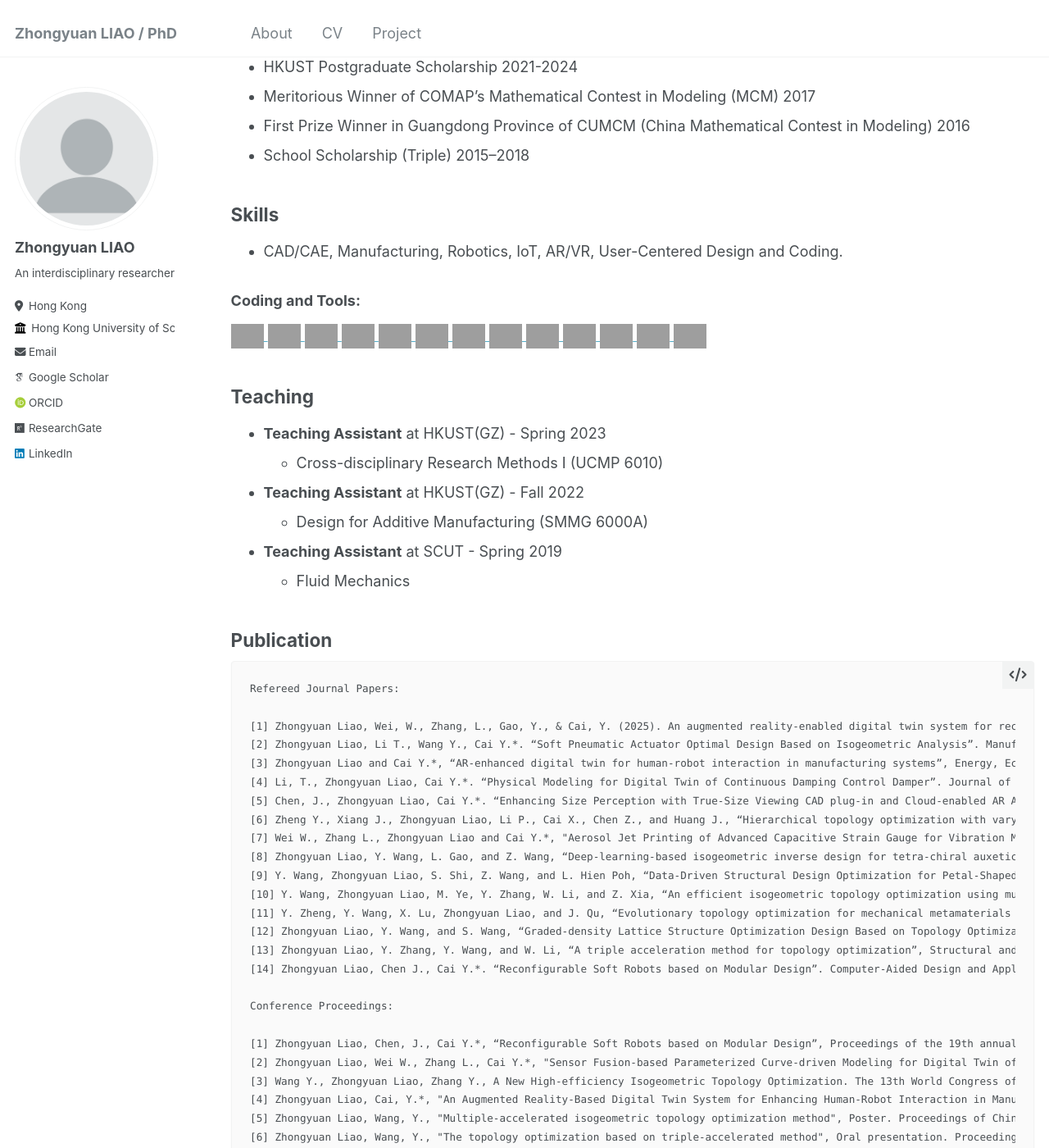
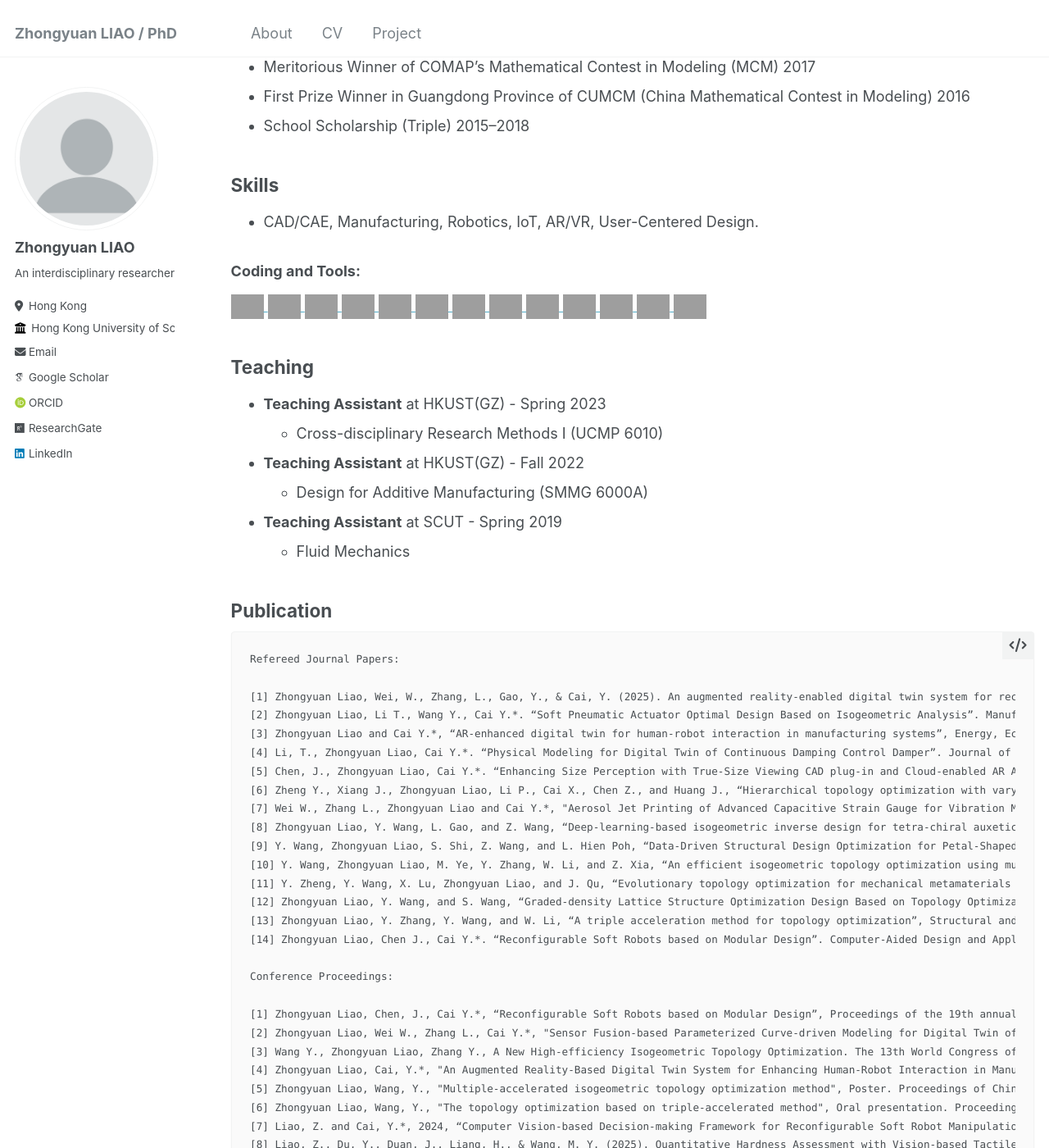
Before and after one commit to yuanzero/yuanzero.github.io, a Jekyll site: the page built from _pages/cv.md, in a window 1280 px wide and 1400 px high, scrolled down 2086 px, cut to the strip 0-1400 px from the top of the window. Shown: the whole strip at 82% size. Built offline with Jekyll 4.4.1, drawn with Linux system fonts in a browser that asks for light colours; some web fonts are replaced; some of the changed text lies outside the part shown; grey boxes are pictures that could not be loaded.

Commit message:
Update cv.md

```diff
--- a/_pages/cv.md
+++ b/_pages/cv.md
@@ -29,8 +29,7 @@
 ## Professional Experience
 
 ### Hong Kong University of Science and Technology (09/2024 - now)
-- Hong Kong Center for Construction Robotics (HKCRC)
-- Postdoctoral Fellow
+- Postdoctoral Fellow in Hong Kong Center for Construction Robotics (HKCRC)
 - Supervisor: Prof. [Michael Yu WANG](https://seng.hkust.edu.hk/about/people/faculty/michael-yu-wang)
 
 ### North Carolina State University, Raleigh, USA
@@ -70,7 +69,7 @@
 - School Scholarship (Triple) 2015–2018
 
 ## Skills
-- CAD/CAE, Manufacturing, Robotics, IoT, AR/VR, User-Centered Design and Coding.
+- CAD/CAE, Manufacturing, Robotics, IoT, AR/VR, User-Centered Design.
 
 <h3 align="left">Coding and Tools:</h3>
 <p align="left">
@@ -113,7 +112,7 @@
 [1] Zhongyuan Liao, Wei, W., Zhang, L., Gao, Y., & Cai, Y. (2025). An augmented reality-enabled digital twin system for reconfigurable soft robots: Visualization, simulation and interaction. Computers in Industry, 168, 104285.
 [2] Zhongyuan Liao, Li T., Wang Y., Cai Y.*. “Soft Pneumatic Actuator Optimal Design Based on Isogeometric Analysis”. Manufacturing Letters, 35: 55-63, 2023. Presented at the 51st SME North American Manufacturing Research Conference, New Brunswick, New Jersey, USA, June 12-16, 2023.
 [3] Zhongyuan Liao and Cai Y.*, “AR-enhanced digital twin for human-robot interaction in manufacturing systems”, Energy, Ecology and Environment, 2024.
-[4] Li, T., Zhongyuan Liao, Cai Y.*. “Physical Modeling for Digital Twin of Continuous Damping Control Damper”. Journal of Manufacturing Processes. vol. 99, pp. 96–104, 2023. Outstanding Paper Award of NAMRC51.
+[4] Li, T., Zhongyuan Liao, Cai Y.*. “Physical Modeling for Digital Twin of Continuous Damping Control Damper”. Journal of Manufacturing Processes. vol.99, pp. 96–104, 2023. Outstanding Paper Award of NAMRC51.
 [5] Chen, J., Zhongyuan Liao, Cai Y.*. “Enhancing Size Perception with True-Size Viewing CAD plug-in and Cloud-enabled AR APP”. Computer-Aided Design and Applications, 20(6), 1128-1140, 2023.
 [6] Zheng Y., Xiang J., Zhongyuan Liao, Li P., Cai X., Chen Z., and Huang J., “Hierarchical topology optimization with varying microstructural aspect ratios”, Engineering Analysis with Boundary Elements, vol. 156, pp. 34–47, 2023.
 [7] Wei W., Zhang L., Zhongyuan Liao and Cai Y.*, "Aerosol Jet Printing of Advanced Capacitive Strain Gauge for Vibration Monitoring of Human Body", The International Journal of Advanced Manufacturing Technology, 2024.
```
Also changed, not shown: other parts of _pages/cv.md (+3 -3 lines).
